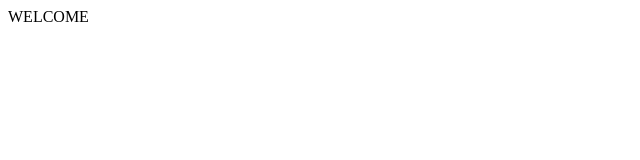
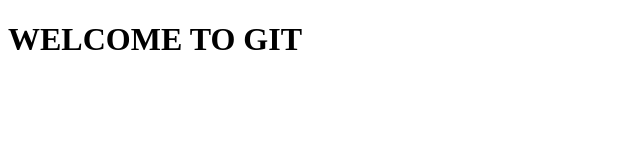
Before and after one commit to xortrtrt/webdatabase2102-NEW-, a plain HTML site: page index.html in a window 1280 px wide. Shown: the whole page, without its empty margins (0-640 px from the left). Drawn offline with Linux system fonts and the light colour scheme.

Commit message:
Update index.html
2nd commit

```diff
--- a/index.html
+++ b/index.html
@@ -6,6 +6,6 @@
     <title>Document</title>
 </head>
 <body>
-    WELCOME
+    <h1>WELCOME TO GIT</h1>
 </body>
 </html>
```
